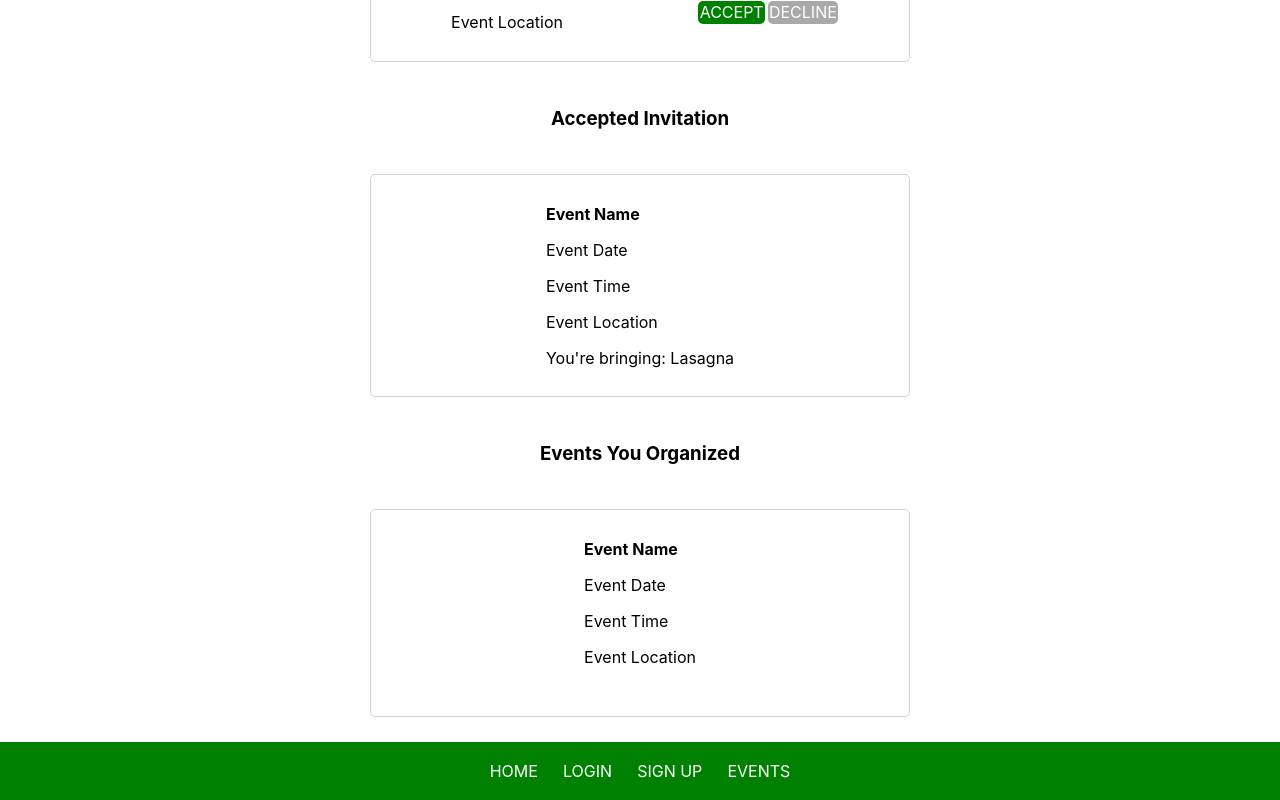
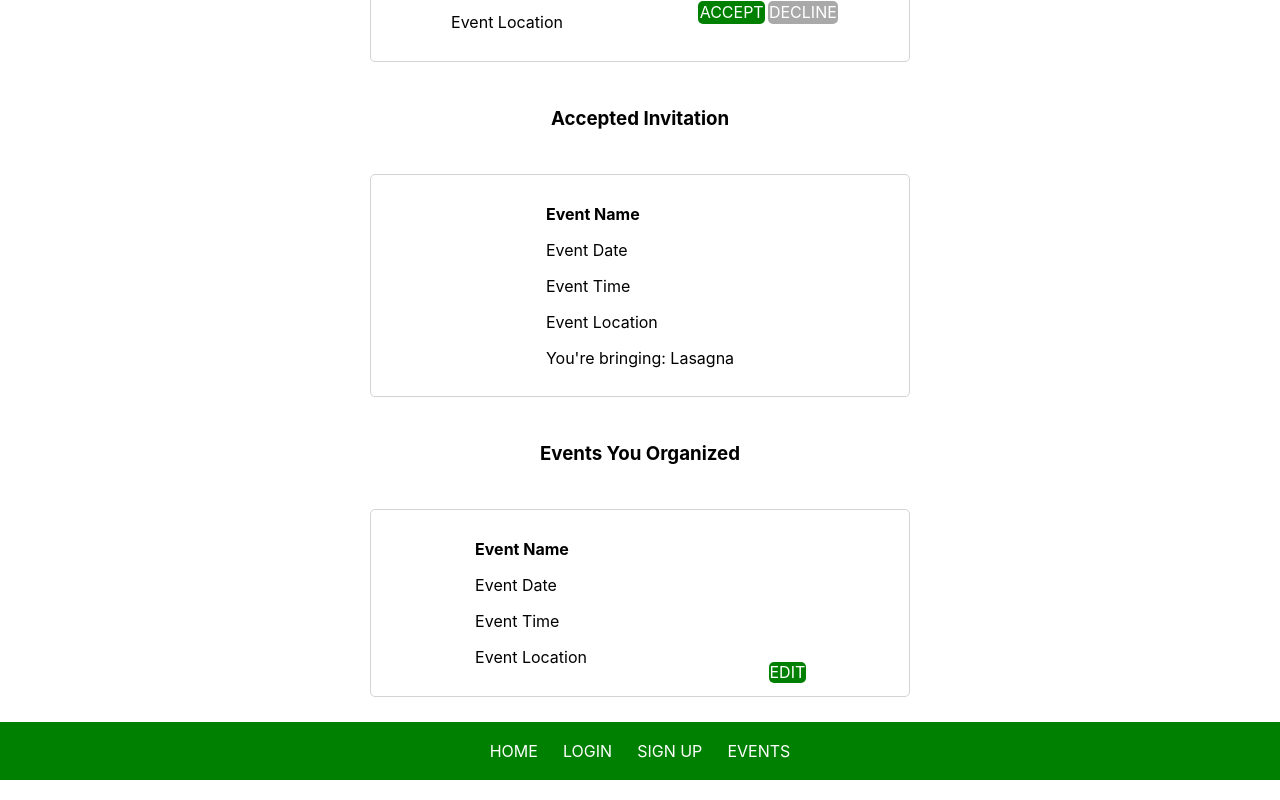
Before and after one commit to benedictify/potluck-frontend, a React (Create React App) app: page /your-events in a window 1280 px wide. Shown: the part 707-1507 px from the top of the page. Built offline with nearby package versions, Linux system fonts and the light colour scheme.

Commit message:
Added section to the YourEvents page for Events you have Organized

```diff
--- a/src/App.css
+++ b/src/App.css
@@ -56,7 +56,7 @@ a:visited {
 }
 
 /* YourEvents */
-.eventButton, #acceptButton, #eventSubmit {
+.eventButton, #acceptButton, #eventSubmit, #editEventButton {
   background-color: green;
 }
 
@@ -67,13 +67,13 @@ a:visited {
   background-color: grey;
 }
 
-.eventButton, #acceptButton, #declineButton {
+.eventButton, #acceptButton, #declineButton, #editEventButton {
   width: 15%;
   margin: 1% auto;
   border-radius: 5px;
 }
 
-.eventButton:hover, #acceptButton:hover, #eventSubmit:hover {
+.eventButton:hover, #acceptButton:hover, #eventSubmit:hover, #editEventButton:hover {
   background-color: darkgreen;
 }
 
--- a/src/Components/YourEvents.js
+++ b/src/Components/YourEvents.js
@@ -78,8 +78,10 @@ const YourEvents = () => {
                                 <p>Event Date</p>
                                 <p>Event Time</p>
                                 <p>Event Location</p>
-                                <Link to="/acceptedEventID" id="editEventButton">EDIT</Link>
                             </StyledEventInviteText>
+                            <div className="editButtons">
+                                <Link to="/edit-event" id="editEventButton">EDIT</Link>
+                            </div>
                         </StyledEventInvite>
                     </StyledInviteContainer>
                 </div>
```
